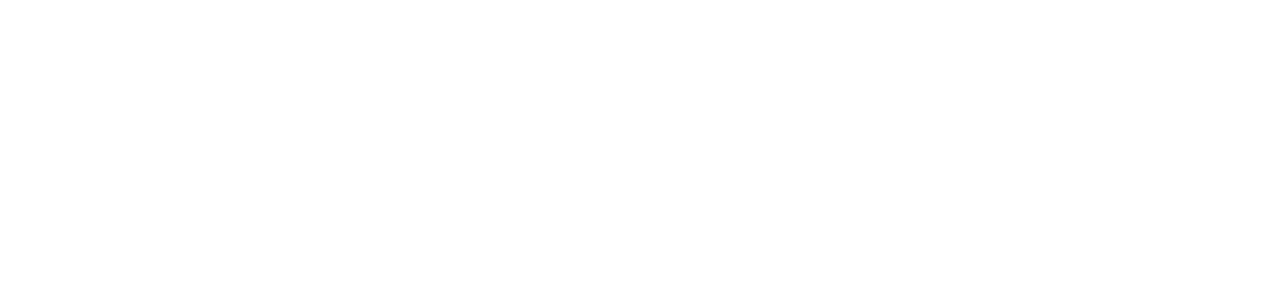
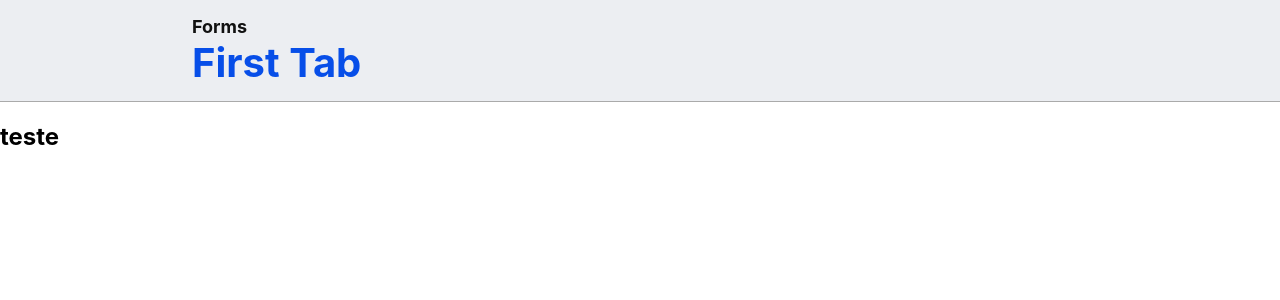
Before and after one commit to Albaax/react-form-project, a React (Create React App) app: page / in a window 1280 px wide. Shown: the top 300 px of the page. Built offline with nearby package versions, Linux system fonts and the light colour scheme.

Commit message:
feat: add default structure

```diff
--- a/src/App.js
+++ b/src/App.js
@@ -1,9 +1,18 @@
 import './App.css';
+import React from 'react';
+import HeaderPage from './Components/HeaderPage';
+import FormContainer from './Components/FormContainer';
 
-function App() {
-  return (
-    <div></div>
-  );
+const App = () => {
+
+    return (
+        <main>
+            <HeaderPage/>
+            <section>
+                <FormContainer/>
+            </section>
+        </main>
+    );
 }
 
 export default App;
```
